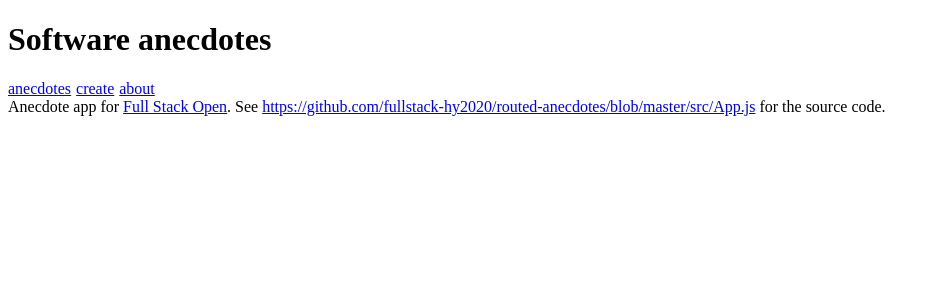
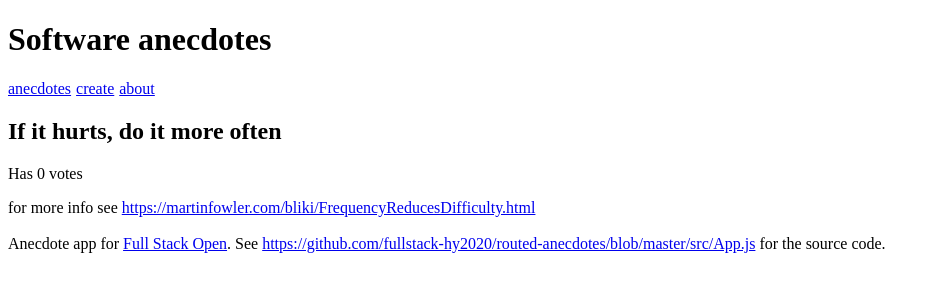
Before and after one commit to khan5ula/routed-anecdotes, a React (Create React App) app: page /anecdotes/1 in a window 1280 px wide. Shown: the top 300 px of the page, without its empty margins (0-940 px from the left). Built offline with nearby package versions, Linux system fonts and the light colour scheme.

Commit message:
Task 7.2 done, added view for single anecdotes

```diff
--- a/src/App.js
+++ b/src/App.js
@@ -1,5 +1,6 @@
 import { useState } from 'react'
 import Menu from './components/Menu'
+import Anecdote from './components/Anecdote'
 import AnecdoteList from './components/AnecdoteList'
 import About from './components/About'
 import Footer from './components/Footer'
@@ -54,11 +55,17 @@
     setAnecdotes(anecdotes.map(a => a.id === id ? voted : a))
   }
 
+  const match = useMatch('/anecdotes/:id')
+  const anecdote = match
+    ? anecdotes.find(a => a.id === Number(match.params.id))
+    : null
+
   return (
     <div>
       <h1>Software anecdotes</h1>
       <Menu />
       <Routes>
+        <Route path="/anecdotes/:id" element={<Anecdote anecdote={anecdote} />} />
         <Route path="/anecdotes" element={<AnecdoteList anecdotes={anecdotes} />} />
         <Route path="/" element={<AnecdoteList anecdotes={anecdotes} />} />
         <Route path="/create" element={<CreateNew addNew={addNew} />} />
--- /dev/null
+++ b/src/components/Anecdote.js
@@ -0,0 +1,12 @@
+const Anecdote = ({ anecdote }) => {
+  return (
+    <div>
+      <h2>{anecdote.content}</h2>
+      <p>Has {anecdote.votes} votes</p>
+      for more info see <a href={`${anecdote.info}`}>{anecdote.info}</a>
+      <br /><br />
+    </div>
+  )
+}
+
+export default Anecdote
--- a/src/components/AnecdoteList.js
+++ b/src/components/AnecdoteList.js
@@ -1,8 +1,22 @@
+import {
+  BrowserRouter as Router,
+  Routes,
+  Route,
+  Link,
+  Navigate,
+  useNavigate,
+  useMatch
+} from "react-router-dom"
+
 const AnecdoteList = ({ anecdotes }) => (
   <div>
     <h2>Anecdotes</h2>
     <ul>
-      {anecdotes.map(anecdote => <li key={anecdote.id} >{anecdote.content}</li>)}
+      {anecdotes.map(anecdote =>
+        <li key={anecdote.id} >
+          <Link to={`/anecdotes/${anecdote.id}`}>{anecdote.content}</Link>
+        </li>
+      )}
     </ul>
   </div>
 )
```
